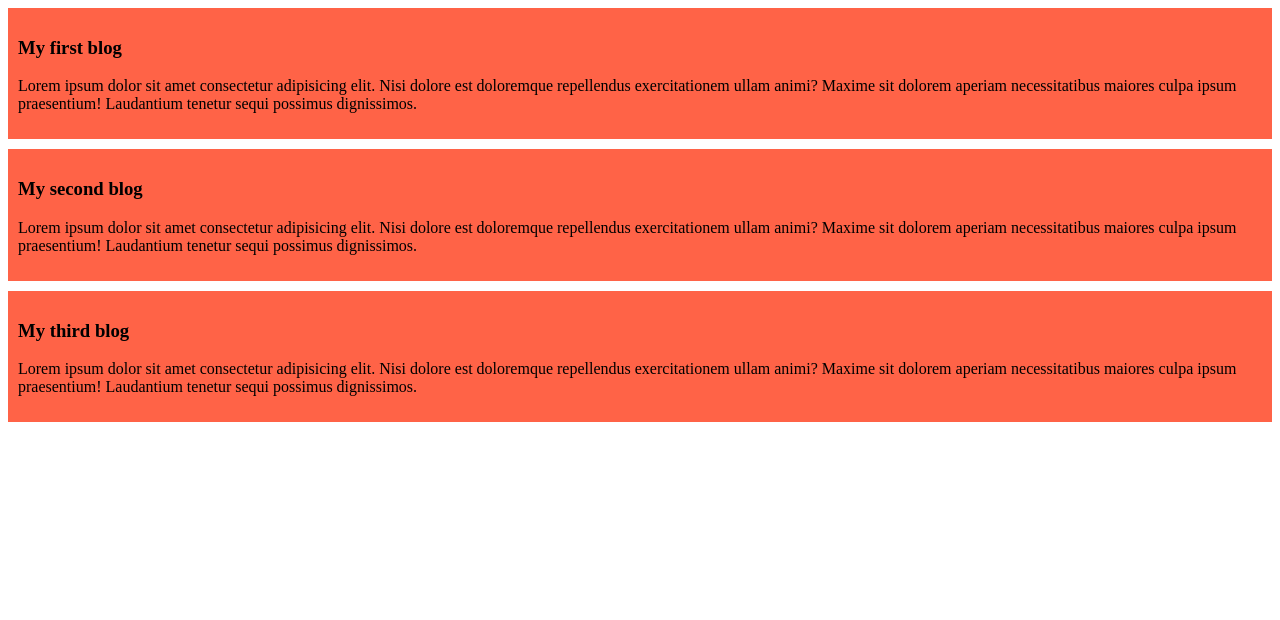
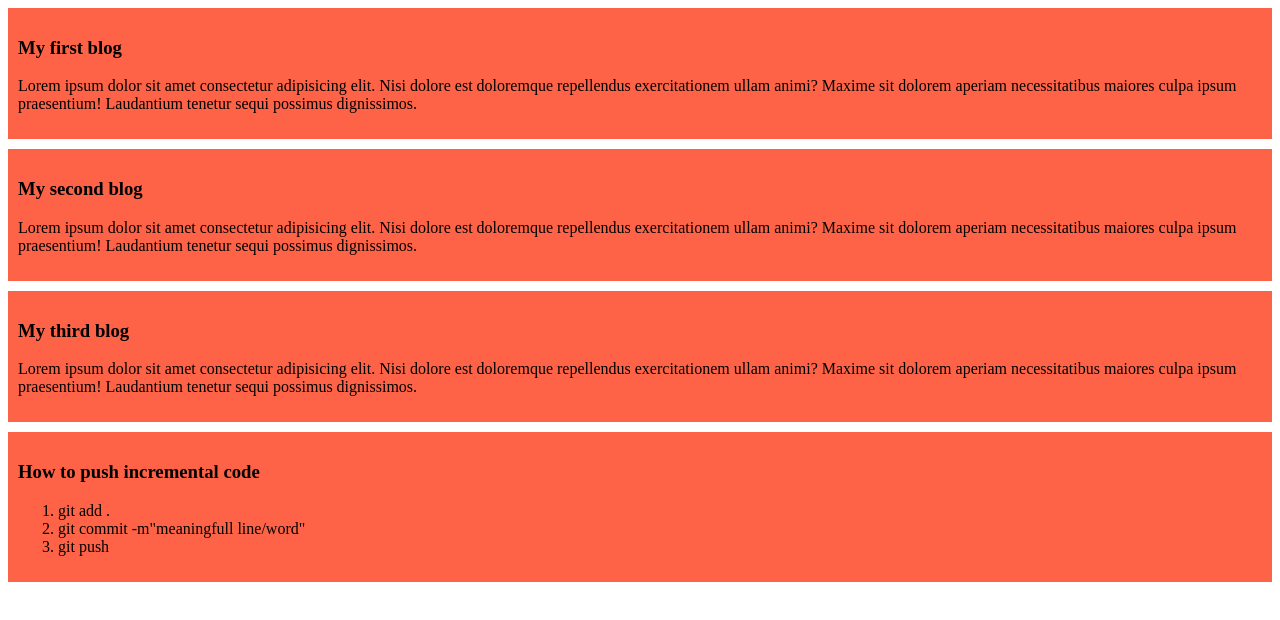
Before and after one commit to siamshourov/second-simple-website, a plain HTML site: page index.html in a window 1280 px wide. Drawn offline with Linux system fonts and the light colour scheme.

Commit message:
third time added

```diff
--- a/index.html
+++ b/index.html
@@ -19,5 +19,13 @@
         <h3>My third blog</h3>
         <p>Lorem ipsum dolor sit amet consectetur adipisicing elit. Nisi dolore est doloremque repellendus exercitationem ullam animi? Maxime sit dolorem aperiam necessitatibus maiores culpa ipsum praesentium! Laudantium tenetur sequi possimus dignissimos.</p>
     </div>
+    <div>
+        <h3>How to push incremental code</h3>
+        <ol>
+            <li>git add .</li>
+            <li>git commit -m"meaningfull line/word"</li>
+            <li>git push</li>
+        </ol>
+    </div>
 </body>
 </html>
```
